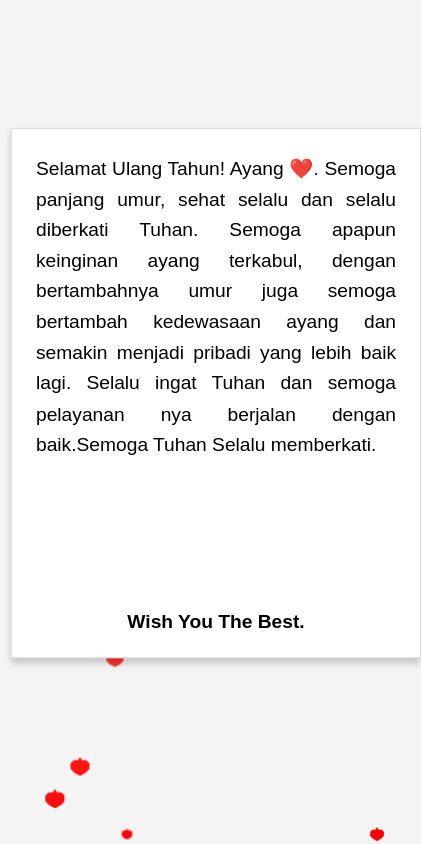
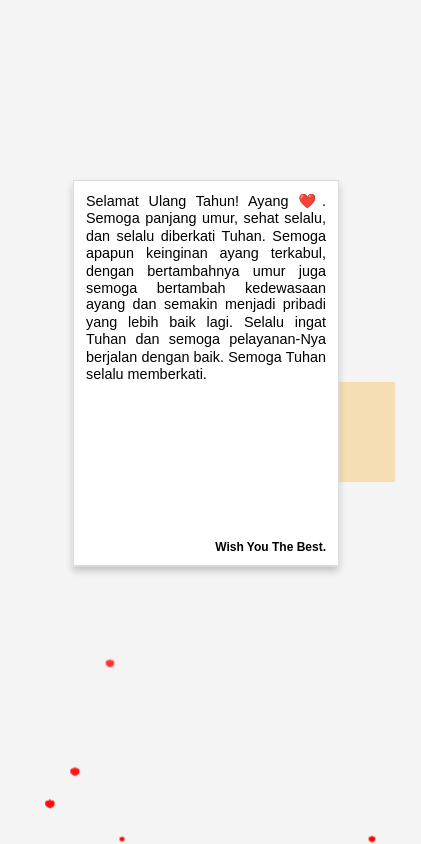
Before and after one commit to DanielBantjin/Ulang-Tahun, a plain HTML site: page index.html in a window 390 px wide. Both pictures are taken after a click on the element 195 px from the left and 422 px from the top of the page. Shown: the whole page, 421 px wide, since content can reach past the window. Drawn offline with Linux system fonts and the light colour scheme.

Commit message:
First Commit

```diff
--- a/index.html
+++ b/index.html
@@ -11,15 +11,13 @@
       <div class="envelope" onclick="openEnvelope()">
         <div class="top-flap"></div>
         <div class="letter">
-            <p>
-              Selamat Ulang Tahun! Ayang ❤️. Semoga panjang umur, sehat selalu dan selalu diberkati Tuhan.
-              Semoga apapun keinginan ayang terkabul, dengan bertambahnya umur juga semoga bertambah
-              kedewasaan ayang dan semakin menjadi pribadi yang lebih baik lagi. Selalu ingat Tuhan dan
-              semoga pelayanan nya berjalan dengan baik.Semoga Tuhan Selalu memberkati.
-            </p>
-            <div class="footer">Wish You The Best.</div>
-          </div>
-
+          <p>
+            Selamat Ulang Tahun! Ayang ❤️. Semoga panjang umur, sehat selalu, dan selalu diberkati Tuhan.
+            Semoga apapun keinginan ayang terkabul, dengan bertambahnya umur juga semoga bertambah
+            kedewasaan ayang dan semakin menjadi pribadi yang lebih baik lagi. Selalu ingat Tuhan dan
+            semoga pelayanan-Nya berjalan dengan baik. Semoga Tuhan selalu memberkati.
+          </p>
+          <div class="footer">Wish You The Best.</div>
         </div>
         <div class="bottom-flap"></div>
       </div>
--- a/script.js
+++ b/script.js
@@ -8,7 +8,6 @@ function openEnvelope() {
     letter.style.opacity = '1';
     letter.style.top = '-150px'; // Surat keluar jauh dari amplop
     letter.style.transform = 'scale(1.2)'; // Perbesar surat saat keluar
-
 
     // Mulai generasi balon hati
     setInterval(() => {
--- a/style.css
+++ b/style.css
@@ -1,3 +1,4 @@
+/* General Styles */
 body {
   font-family: Arial, sans-serif;
   background-color: #f4f4f4;
@@ -32,28 +33,41 @@ body {
   transform-origin: bottom;
 }
 
-.letter {
-  width: 240px;
-  height: 150px;
-  background: white;
-  position: absolute;
-  top: 50px;
-  left: 30px;
-  border: 1px solid #ddd;
-  display: flex;
-  align-items: center;
-  justify-content: center;
-  box-shadow: 0 4px 6px rgba(0, 0, 0, 0.2);
-  opacity: 0;
-  transition: opacity 1s ease, transform 1s ease;
-}
-
 .bottom-flap {
   width: 300px;
   height: 100px;
   background: #f5deb3;
   position: absolute;
   bottom: 0;
+}
+
+.letter {
+  width: 300px;
+  height: 400px;
+  background: white;
+  position: absolute;
+  top: 50px;
+  left: 0;
+  border: 1px solid #ddd;
+  display: flex;
+  flex-direction: column;
+  justify-content: space-between;
+  padding: 20px;
+  box-shadow: 0 4px 6px rgba(0, 0, 0, 0.2);
+  opacity: 0;
+  transition: opacity 1s ease, transform 1s ease, top 1s ease;
+  z-index: 2;
+}
+
+.letter p {
+  margin: 0;
+  line-height: 1.6;
+  text-align: justify;
+}
+
+.letter .footer {
+  text-align: right;
+  font-weight: bold;
 }
 
 .balloons {
@@ -76,8 +90,6 @@ body {
   animation: rise 4s ease-in infinite;
 }
 
-
-
 @keyframes rise {
   0% {
     transform: translateY(0) scale(1);
@@ -89,43 +101,69 @@ body {
   }
 }
 
+/* Responsive Design */
+@media (max-width: 768px) {
+  .envelope {
+    width: 250px;
+    height: 150px;
+  }
+
+  .top-flap {
+    border-left: 125px solid transparent;
+    border-right: 125px solid transparent;
+    border-bottom: 75px solid #f5deb3;
+  }
+
   .letter {
-  width: 300px;
-  height: 400px; /* Pastikan tinggi kertas cukup besar */
-  background: white;
-  position: absolute;
-  top: 50px;
-  left: 0;
-  border: 1px solid #ddd;
-  display: flex;
-  flex-direction: column; /* Teks diatur secara vertikal */
-  justify-content: space-between; /* Spasi antara konten utama dan footer */
-  padding: 20px; /* Tambahkan ruang di sekitar teks */
-  box-shadow: 0 4px 6px rgba(0, 0, 0, 0.2);
-  opacity: 0;
-  transition: opacity 1s ease, transform 1s ease, top 1s ease;
-  z-index: 2;
+    width: 250px;
+    height: 350px;
+    padding: 15px;
   }
 
   .letter p {
-  margin: 0;
-  line-height: 1.6;
-  text-align: justify; /* Teks utama rata kiri-kanan */
+    font-size: 14px;
+    line-height: 1.4;
   }
 
   .letter .footer {
-  text-align: right; /* Teks diatur ke kanan */
-  font-weight: bold;
-  margin-top: 10px; /* Tambahkan jarak atas jika diperlukan */
+    font-size: 12px;
   }
 
+  .heart {
+    width: 15px;
+    height: 15px;
+  }
+}
 
-
+@media (max-width: 480px) {
   .envelope {
-  position: relative;
-  z-index: 1; /* Amplop berada di bawah surat */
+    width: 200px;
+    height: 120px;
   }
 
   .top-flap {
-  z-index: 1; /* Flap atas tetap di bawah surat */
+    border-left: 100px solid transparent;
+    border-right: 100px solid transparent;
+    border-bottom: 60px solid #f5deb3;
   }
+
+  .letter {
+    width: 200px;
+    height: 300px;
+    padding: 10px;
+  }
+
+  .letter p {
+    font-size: 12px;
+    line-height: 1.2;
+  }
+
+  .letter .footer {
+    font-size: 10px;
+  }
+
+  .heart {
+    width: 10px;
+    height: 10px;
+  }
+}
```
Lines whose indentation alone changed are shown as unchanged.
